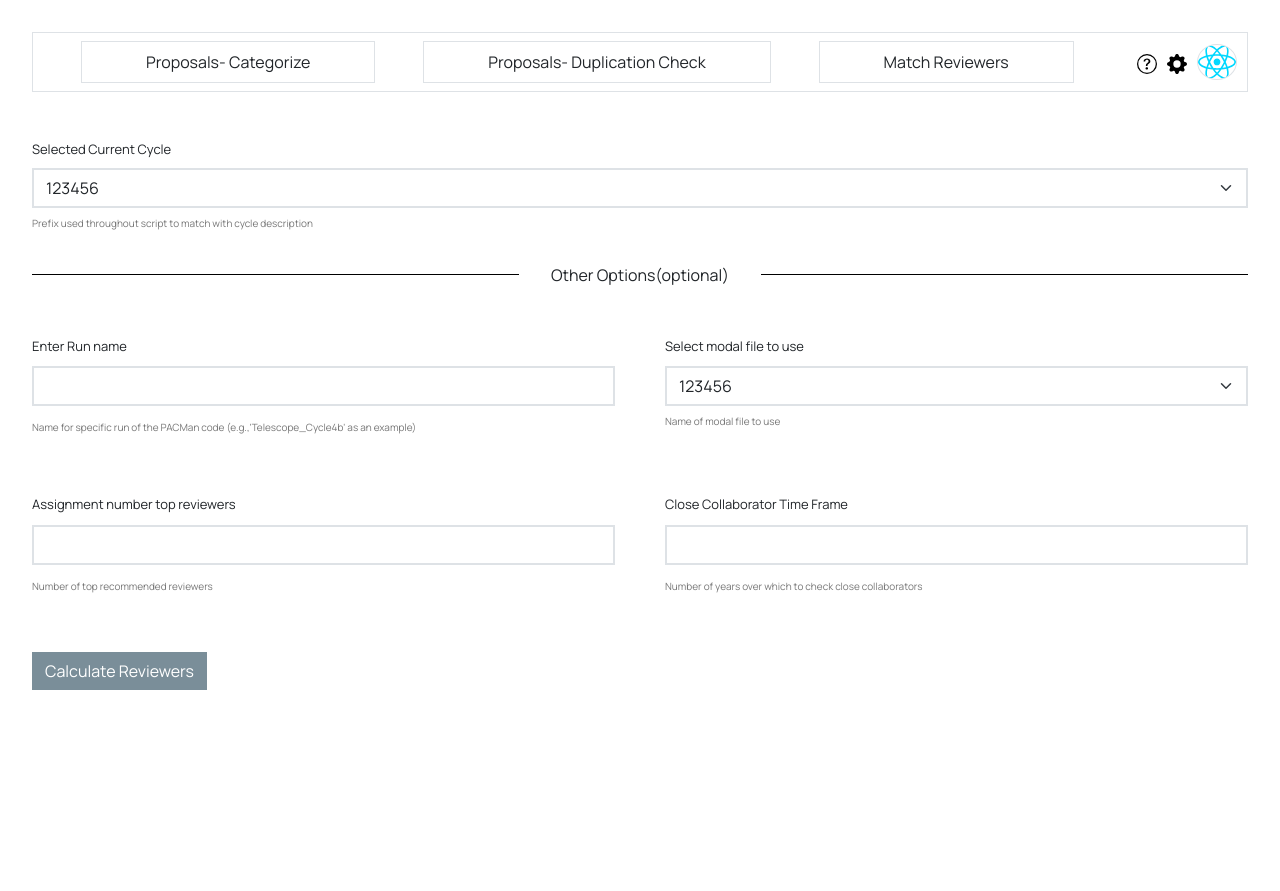
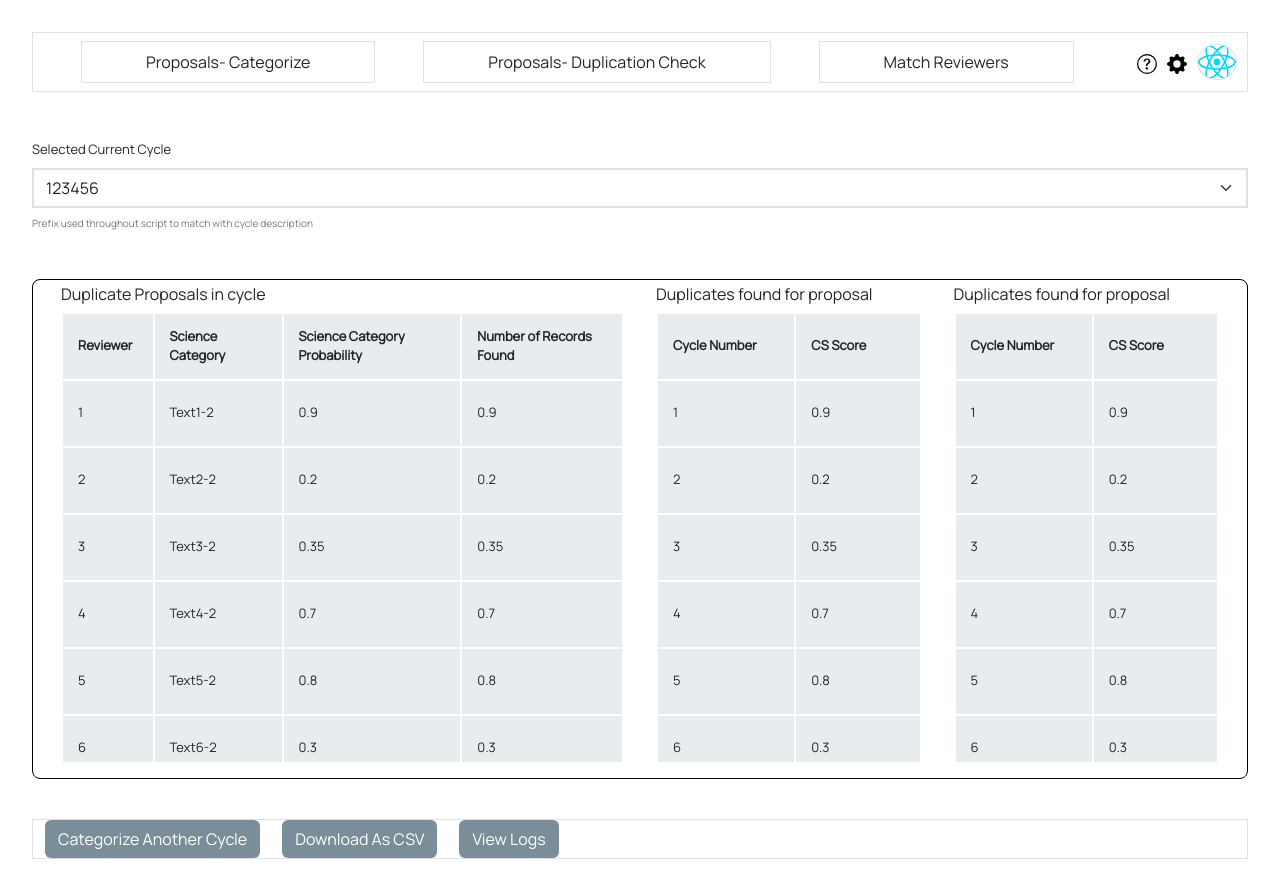
Before and after one commit to deepthought-initiative/pacmanweb, a React (Vite) app in the folder frontend/: page /review in a window 1280 px wide. Before the commit the page ends 800 px from the top, so only its background shows below. Built offline with nearby package versions, Linux system fonts and the light colour scheme.

Commit message:
Add match reviewers table.

```diff
--- a/frontend/src/components/MatchReviewers.jsx
+++ b/frontend/src/components/MatchReviewers.jsx
@@ -1,7 +1,7 @@
 import React from 'react';
 import "../css/searchBox.css";
 import DropdownConfigOption from "./DropdownConfigOption";
-import OtherConfigOptions from "./OtherConfigOptions";
+import TableMatchReviewers from "./TableMatchReviewers";
 
 const MatchReviewers = () => {
   const numbers = [123456, 987654, 456789, 567890, 234567, 890123, 345678, 678901, 789012, 172345];
@@ -14,7 +14,8 @@ const MatchReviewers = () => {
             <DropdownConfigOption data={numbers} label="Selected Current Cycle" desc="Prefix used throughout script to match with cycle description"/>
           </div>
         </div>
-        <OtherConfigOptions button_label="Calculate Reviewers"/>
+        {/* <OtherConfigOptions button_label="Calculate Reviewers"/>   */}
+        <TableMatchReviewers />
       </form>
     </div>
   )
--- /dev/null
+++ b/frontend/src/components/TableMatchReviewers.jsx
@@ -0,0 +1,111 @@
+import { useState } from 'react';
+import "../css/TableMatchReviewers.css";
+
+const TableMatchReviewers = () => {
+ const [highlighted, setHighlighted] = useState()
+
+    const data = [
+    { id: 1, column1: 'Text1-1', column2: 'Text1-2', column3: 0.9, column4: 'Text1-4' },
+    { id: 2, column1: 'Text2-1', column2: 'Text2-2', column3: 0.2, column4: 'Text2-4' },
+    { id: 3, column1: 'Text3-1', column2: 'Text3-2', column3: 0.35, column4: 'Text3-4' },
+    { id: 4, column1: 'Text4-1', column2: 'Text4-2', column3: 0.7, column4: 'Text4-4' },
+    { id: 5, column1: 'Text5-1', column2: 'Text5-2', column3: 0.8, column4: 'Text5-4' },
+    { id: 6, column1: 'Text6-1', column2: 'Text6-2', column3: 0.3, column4: 'Text6-4' },
+    { id: 7, column1: 'Text7-1', column2: 'Text7-2', column3: 0.5, column4: 'Text7-4' },
+    { id: 8, column1: 'Text8-1', column2: 'Text8-2', column3: 0.9, column4: 'Text8-4' },
+    { id: 9, column1: 'Text9-1', column2: 'Text9-2', column3: 0.5, column4: 'Text9-4' },
+    { id: 10, column1: 'Text10-1', column2: 'Text10-2', column3: 0.1, column4: 'Text10-4' }
+    ]
+    const headers = ['Proposal Number', 'Title', 'PACMan Science Category', 'PACMan Probability', 'Original Science Category'];
+    const csvContent =
+    headers.join(',') +
+    '\n' +
+    data.map((row) => Object.values(row).join(',')).join('\n');
+
+    const encodedUri = encodeURI(`data:text/csv;charset=utf-8,${csvContent}`);
+
+    const handleHighlight = (current_id) => {
+        setHighlighted((prevId) => (prevId === current_id ? prevId : current_id));
+    }
+  return (
+    <>
+        <div id="outer-table-container" className="container-fluid border border-1 border-black mt-5 rounded-3">
+            <div className='col-6 px-3'>
+                <h6>Duplicate Proposals in cycle</h6>
+                <div className='scroll-table-container'>
+                  <table className="container-fluid p-0">
+                    <thead>
+                      <tr>
+                        <th className="col">Reviewer</th>
+                        <th className="col">Science Category</th>
+                        <th className="col">Science Category Probability</th>
+                        <th className="col">Number of Records Found</th>
+                      </tr>
+                    </thead>
+                    <tbody>
+                      {data.map((row) => (
+                        <tr onClick={() => handleHighlight(row.id)} className={highlighted === row.id ? "highlighted" : ""} key={row.id}>
+                          <td className="text-break" scope="row">{row.id}</td>
+                          <td className="text-break">{row.column2}</td>
+                          <td className='text-break'>{row.column3}</td>
+                          <td className='text-break'>{row.column3}</td>
+                        </tr>
+                      ))}
+                    </tbody>
+                  </table>
+                </div>
+            </div>
+            <div className='col-3 px-3'>
+                <h6>Duplicates found for proposal</h6>
+                <div className='scroll-table-container'>
+                  <table className="container-fluid p-0">
+                    <thead>
+                      <tr>
+                          <th className="col-md-2 col-sm-1">Cycle Number</th>                            <th className="col-md-2 col-sm-1">CS Score</th>
+                      </tr>
+                    </thead>
+                    <tbody>
+                    {data.map((row) => (
+                        <tr key={row.id}>
+                            <td className="text-break" scope="row">{row.id}</td>
+                            <td className='text-break'>{row.column3}</td>
+                        </tr>
+                    ))}
+                    </tbody>
+                  </table>
+                </div>
+            </div>
+            <div className='col-3 px-3'>
+              <h6>Duplicates found for proposal</h6>
+                <div className='scroll-table-container'>
+                <table className="container-fluid p-0">
+                  <thead>
+                    <tr>
+                      <th className="col-md-2 col-sm-1">Cycle Number</th>
+                      <th className="col-md-2 col-sm-1">CS Score</th>
+                    </tr>
+                  </thead>
+                  <tbody>
+                  {data.map((row) => (
+                    <tr key={row.id}>
+                      <td className="text-break" scope="row">{row.id}</td>
+                      <td className='text-break'>{row.column3}</td>
+                    </tr>
+                  ))}
+                  </tbody>
+                </table>
+              </div>
+            </div>
+        </div>
+        <div className='button-tray container-fluid border'>
+            <button className='btn'>Categorize Another Cycle</button>
+            <a href={encodedUri} download='proposals.csv'>
+                <button className='btn'>Download As CSV</button>
+            </a>
+            <button className='btn'>View Logs</button>
+        </div>
+    </>
+  );
+}
+
+export default TableMatchReviewers
--- /dev/null
+++ b/frontend/src/css/TableMatchReviewers.css
@@ -0,0 +1,69 @@
+#outer-table-container {
+    height: 500px;
+    display: flex;
+}
+
+h6 {
+    text-align: left;
+    margin-top: 5px;
+}
+
+.scroll-table-container {
+    overflow-y: auto;
+    max-height: 450px;
+}
+
+thead {
+    position: sticky;
+    top: 0;
+    z-index: 1;
+    background-color: #E7ECEF;
+}
+
+td {
+    cursor: pointer;
+}
+
+table {
+    border-collapse: separate;
+}
+
+th,
+td {
+    font-size: small;
+    height: 65px;
+    background-color: #E7ECEF;
+    text-align: left;
+    vertical-align: middle;
+    border-color: white;
+    padding-top: 12px;
+    padding-bottom: 12px;
+    padding-left: 15px;
+    padding-right: 20px;
+}
+
+.button-tray {
+    margin-top: 40px;
+    display: flex;
+    gap: 22px;
+}
+
+/* Define the highlight animation */
+@keyframes highlight {
+    0% {
+        background-color: #E7ECEF;
+        box-shadow: none;
+        color: white;
+    }
+
+    100% {
+        background-color: #7A8E99;
+        box-shadow: 0 0 10px rgba(0, 0, 0, 0.3);
+        color: white;
+    }
+}
+
+/* Apply the animation to the highlighted class */
+.highlighted>td {
+    animation: highlight 0.5s ease-in-out forwards;
+}
```
